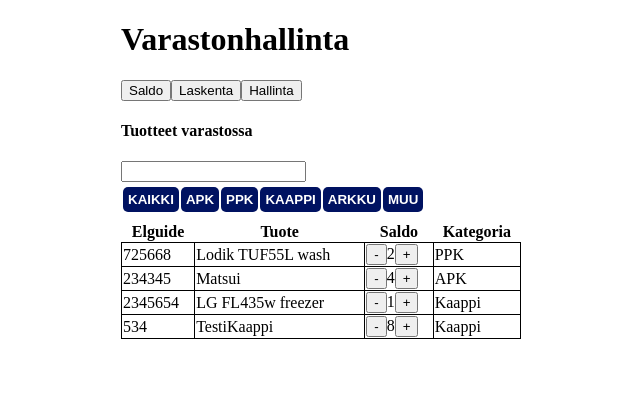
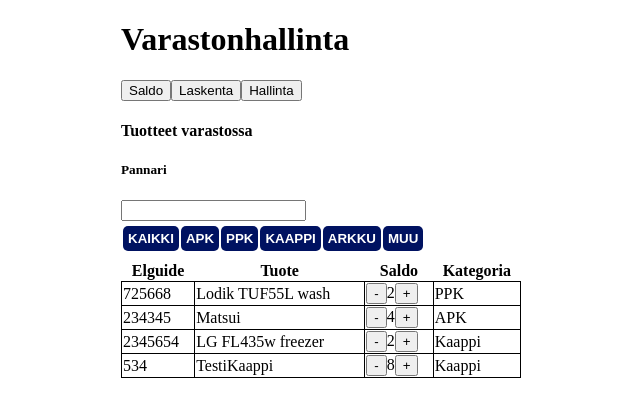
Before and after one commit to LauriNiva/varastonhallinta, a React (Create React App) app: page / in a window 1280 px wide. Shown: the top 416 px of the page, without its empty margins (119-759 px from the left). Built offline with nearby package versions, Linux system fonts and the light colour scheme; data requests are answered from the project's data file.

Commit message:
Add - and + buttons for items in stock
Ability to change number of items in warehouse stock with minus and plus buttons

```diff
--- a/db.json
+++ b/db.json
@@ -75,7 +75,7 @@
         {
           "id": 3,
           "itemid": 3,
-          "saldo": 1
+          "saldo": 2
         },
         {
           "id": 4,
--- a/src/App.js
+++ b/src/App.js
@@ -67,6 +67,36 @@ function App() {
       });
   }
 
+  const increaseItemsInStock = (itemID) => {
+    const warehouseID = warehouses.find(warehouse => warehouse.name === warehouseFilter.toLowerCase()).id;
+    const itemUrl = `http://localhost:3001/warehouses/${warehouseID}`;
+    const itemToUpdate = goodsInWarehouse.find(item => item.id === itemID);
+    const updatedItem = { ...itemToUpdate, saldo: (itemToUpdate.saldo + 1) };
+
+    const newItemsInWarehouse = goodsInWarehouse.map(item => item.id !== itemID ? item : updatedItem);
+
+    axios
+      .patch(itemUrl, { items: newItemsInWarehouse })
+      .then(response => {
+        setWarehouses(warehouses.map(warehouse => warehouse.id !== warehouseID ? warehouse : response.data));
+      })
+
+  }
+
+  const decreaseItemsInStock = (itemID) => {
+    const warehouseID = warehouses.find(warehouse => warehouse.name === warehouseFilter.toLowerCase()).id;
+    const itemUrl = `http://localhost:3001/warehouses/${warehouseID}`;
+    const itemToUpdate = goodsInWarehouse.find(item => item.id === itemID);
+    const updatedItem = { ...itemToUpdate, saldo: (itemToUpdate.saldo - 1) };
+
+    const newItemsInWarehouse = goodsInWarehouse.map(item => item.id !== itemID ? item : updatedItem);
+
+    axios
+      .patch(itemUrl, { items: newItemsInWarehouse })
+      .then(response => {
+        setWarehouses(warehouses.map(warehouse => warehouse.id !== warehouseID ? warehouse : response.data));
+      })
+  }
 
   const handleCodeChange = (e) => {
     setNewItemCode(e.target.value);
@@ -94,14 +124,13 @@ function App() {
   }
 
   const changeUi = (e) => {
-    //console.log(e.target.textContent);
     setUiMode(e.target.textContent);
   }
 
   console.log("-----");
   console.log("warehousefilter: ", warehouseFilter);
   console.log("filtered warehouse: ", warehouses.find(warehouse => warehouse.name.toLowerCase() === warehouseFilter.toLowerCase()));
-  console.log("warehouses: ",warehouses);
+  console.log("warehouses: ", warehouses);
 
   let goodsInWarehouse = [];
   if (warehouses[0]) {
@@ -113,15 +142,11 @@ function App() {
   console.log("Goods in filtered warehouse: ", goodsInWarehouse);
 
 
-
-
   const goodsToShow = goods.filter(item =>
     item.name.toLowerCase().includes(itemsFilter.toLowerCase())
     || item.code.toLowerCase().includes(itemsFilter.toLowerCase())
   ).filter(item => categoryFilter.includes(parseInt(item.category)));
   console.log("Filtered goods: ", goodsToShow);
-
- // console.log(uiMode);
 
 
   const RenderUiMode = ({ uiMode }) => {
@@ -129,10 +154,10 @@ function App() {
       return (
         <div>
           <h4>Tuotteet varastossa</h4>
-
+          <h5>{warehouseFilter}</h5>
           <input value={itemsFilter} onChange={handleFilterChange} />
           <CategoryButtons categories={categories} clearCategoryFilter={clearCategoryFilter} handleCategoryFilter={updateCategoryFilter} />
-          <Items items={goodsInWarehouse} filteredItems={goodsToShow} deleteItem={deleteItem} categories={categories} />
+          <Items itemsInWarehouse={goodsInWarehouse} filteredItems={goodsToShow} categories={categories} increaseStock={increaseItemsInStock} decreaseStock={decreaseItemsInStock} />
         </div>)
     } else if (uiMode === "Laskenta") {
       return <AddNewItemForm addItem={addItem} newItemCode={newItemCode} handleCodeChange={handleCodeChange}
@@ -145,7 +170,6 @@ function App() {
     }
   }
 
-
   return (
     <div className="app">
       <h1>Varastonhallinta</h1>
@@ -153,18 +177,7 @@ function App() {
         <button id="btn-saldo" onClick={changeUi}>Saldo</button><button id="btn-laskenta" onClick={changeUi}>Laskenta</button><button id="btn-hallinta" onClick={changeUi}>Hallinta</button>
       </div>
 
-
       <RenderUiMode uiMode={uiMode} />
-
-
-
-
-
-
-
-
-
-
 
     </div>
   );
--- a/src/components/Items.js
+++ b/src/components/Items.js
@@ -1,22 +1,22 @@
-const Items = ({ items, filteredItems, deleteItem, categories }) => {
+const Items = ({ itemsInWarehouse, filteredItems, categories, decreaseStock, increaseStock }) => {
 
     let itemList;
     //console.log("filteredItems: ", filteredItems);
     //console.log("items: ", items);
     //console.log("categories: ", categories);
 
-    if (items.length && filteredItems.length && categories.length) {
-        itemList = items.map(item => {
+    if (itemsInWarehouse.length && filteredItems.length && categories.length) {
+        itemList = itemsInWarehouse.map(item => {
 
             const iItem = filteredItems.find(filteredItem => filteredItem.id === item.itemid);
 
-            if(!iItem)return;
+            if (!iItem) return;
 
             return (
                 <tr key={iItem.id}>
                     <td>{iItem.code}</td>
                     <td>{iItem.name}</td>
-                    <td><button>-</button>{item.saldo}<button>+</button></td>
+                    <td><button onClick={() => decreaseStock(item.id)}>-</button>{item.saldo}<button onClick={() => increaseStock(item.id)}>+</button></td>
                     <td>{categories.find(category => category.id === parseInt(iItem.category)).name}</td>
                     {/* <td><button onClick={() => deleteItem(item.id)}>-</button></td> */}
                 </tr>
```
